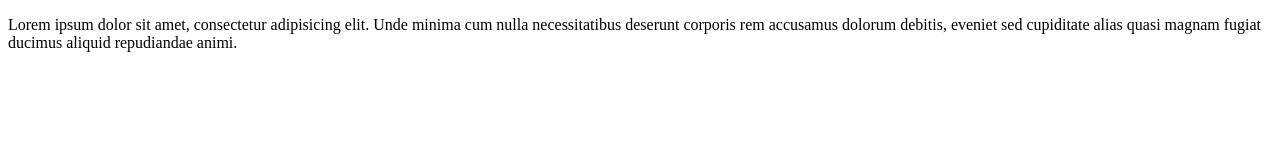
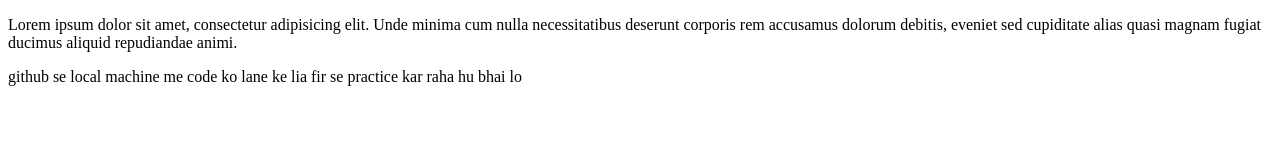
Before and after one commit to A644122/advancejstopic, a plain HTML site: page onemorepractice/index.html in a window 1280 px wide. Drawn offline with Linux system fonts and the light colour scheme.

Commit message:
changes onemore

```diff
--- a/onemorepractice/index.html
+++ b/onemorepractice/index.html
@@ -7,6 +7,6 @@
 </head>
 <body>
     <p>Lorem ipsum dolor sit amet, consectetur adipisicing elit. Unde minima cum nulla necessitatibus deserunt corporis rem accusamus dolorum debitis, eveniet sed cupiditate alias quasi magnam fugiat ducimus aliquid repudiandae animi.</p>
-
+    <p>github se local machine me code ko lane ke lia fir se practice kar raha hu bhai lo</p>
 </body>
 </html>
```
